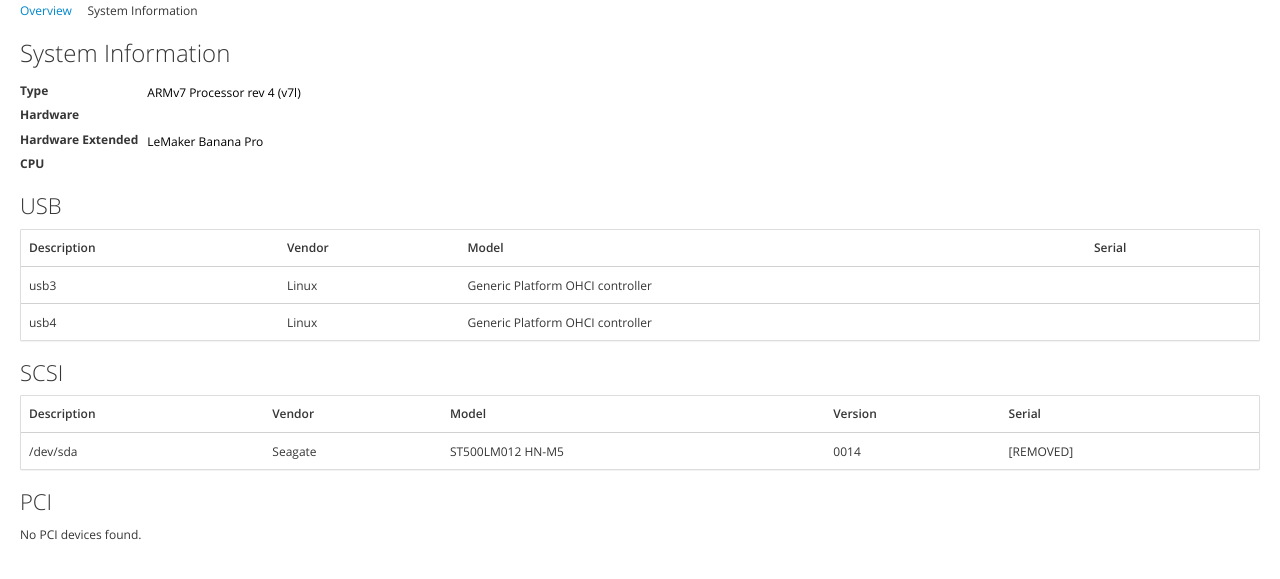
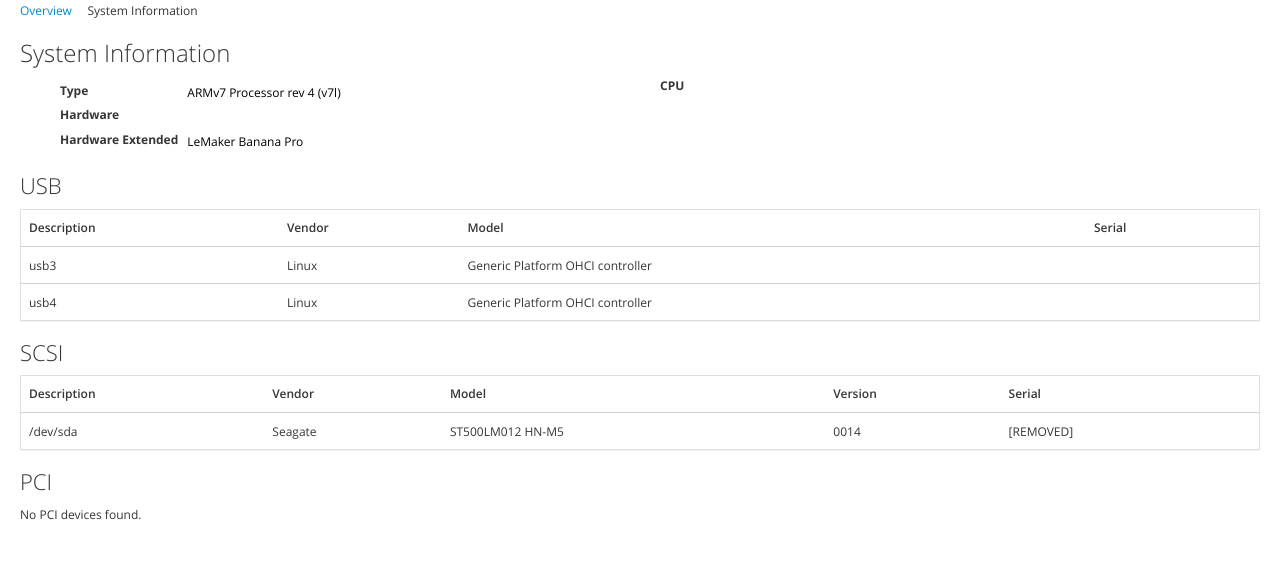
Before and after one commit to garrett/cockpit-mockweb, a Jekyll site: the page built from hardware/banana.md, in a window 1280 px wide. Shown: the top 579 px of the page. Built offline with Jekyll 4.4.1, drawn with Linux system fonts in a browser that asks for light colours; some web fonts are replaced.

Commit message:
split CPU & BIOS into a secondary column

```diff
--- a/_includes/hardware-list.html
+++ b/_includes/hardware-list.html
@@ -22,6 +22,8 @@
 
     <h1>System Information</h1>
 
+    <div class="container-fluid">
+      <div class="col-md-6">
     <table class="info-table-ct">
       {% for class in classes %}
         {% if class.name == 'Computer' %}
@@ -37,7 +39,11 @@
           </tr>
         {% endif %}
       {% endfor %}
+    </table>
+  </div>
 
+      <div class="col-md-6">
+    <table class="info-table-ct">
       {% for desc in descs %}
         {% if desc.name == 'CPU' %}
           <tr>
@@ -74,6 +80,8 @@
         {% endif %}
       {% endfor %}
     </table>
+  </div>
+</div>
 
     {% for class in classes %}
       {% if class.name == 'Bank' %}
```
